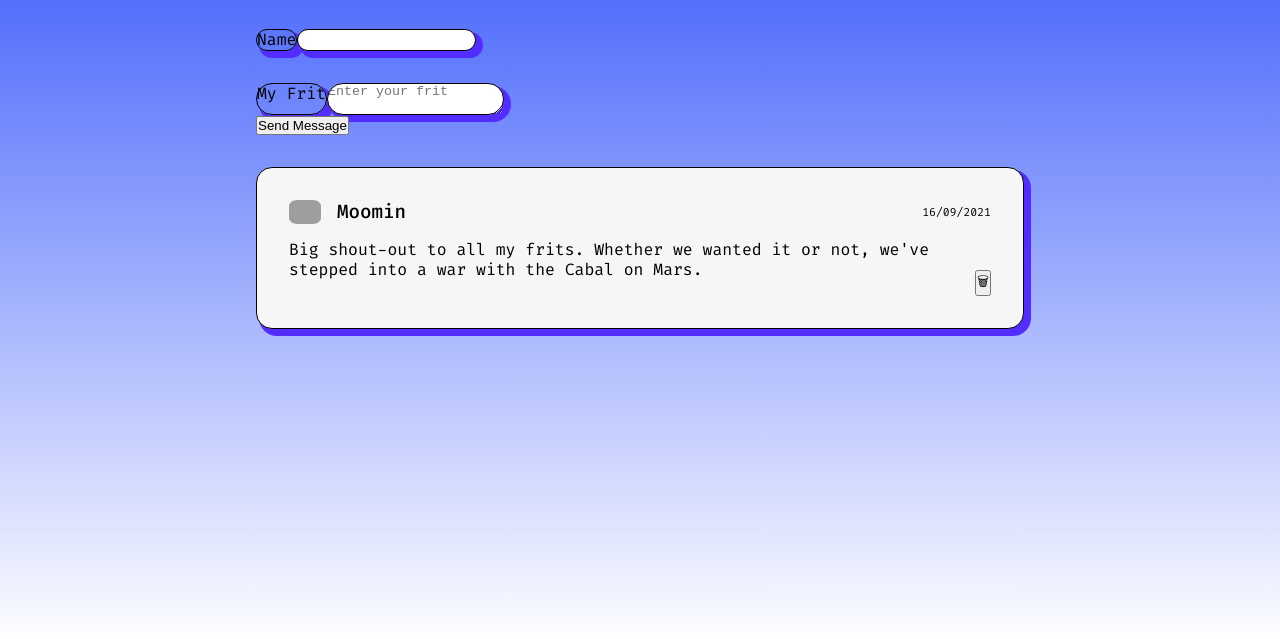
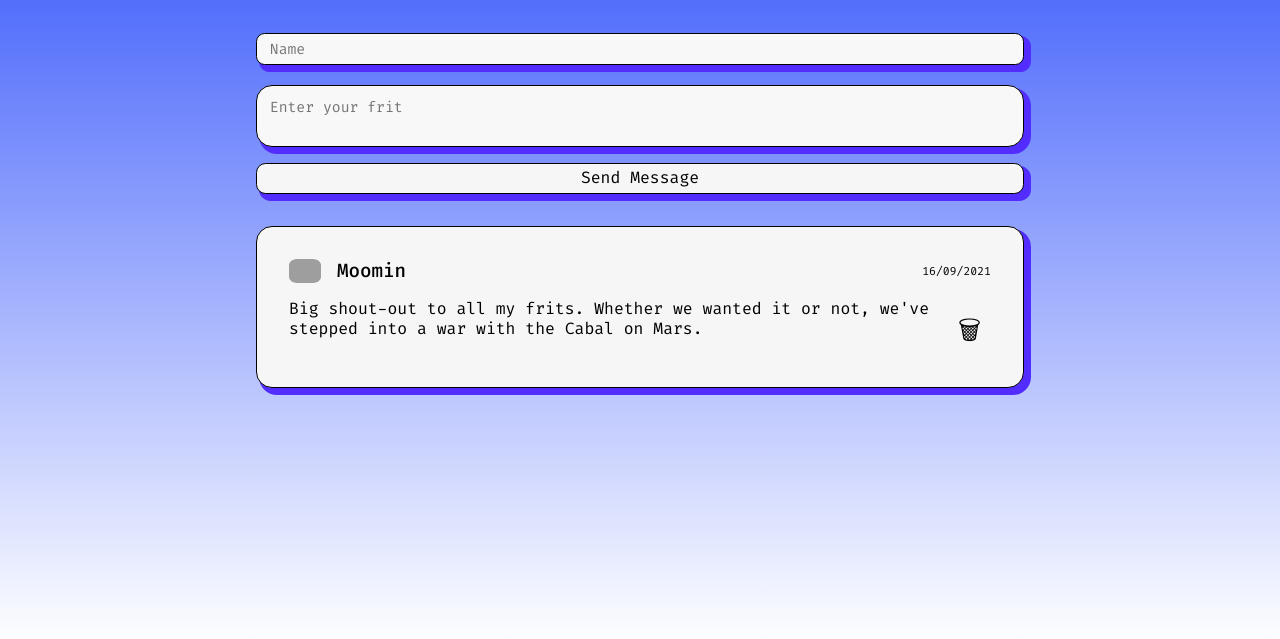
Before and after one commit to fac22/fritter, a website: page index.html in a window 1280 px wide. Shown: the part 75-714 px from the top of the page. Drawn offline with Linux system fonts and the light colour scheme; grey boxes are pictures that could not be loaded.

Commit message:
more css :(

```diff
--- a/index.html
+++ b/index.html
@@ -18,7 +18,7 @@
 
 <body class="flex flex--column">
   <header class="flex flex--row flex--justify-center margin-top-2rem">
-    <img width="80px" height="40px" src="./public/fritter-logo.png" alt="">
+    <img width="80px" height="40px" src="./public/fritter-logo.png" alt="" class="waffle">
     <h1>Fritter</h1>
     <!-- <h2>Fritter your life away</h2> -->
   </header>
@@ -26,12 +26,12 @@
     <section class="write-frits">
       <form method="POST">
         <div class="flex flex--row ">
-          <label id="name" class="border ">Name</label>
-          <input id="name" type="text" name="name" class="border " />
+          <label id="name" class="hidden" for="name">Name</label>
+          <input id="name" type="text" name="name" class="border " placeholder="Name" />
         </div>
 
-        <div class="flex flex--row margin-top-2rem">
-          <label id="message1" class="border ">My Frit</label>
+        <div class="flex flex--row ">
+          <label id="message1" class="hidden " for="message">My Frit</label>
 
           <textarea id="message" class="border " type="text" maxlength="100" name="message"
             placeholder="Enter your frit" required title="Please enter your name 🙂"
@@ -39,7 +39,7 @@
             oninput="this.setCustomValidity('')"></textarea>
         </div>
 
-        <button>Send Message</button>
+        <button class="box__button">Send Message</button>
       </form>
     </section>
 
@@ -63,7 +63,8 @@
             stepped into a war with the Cabal on Mars.
           </p>
           <form action="/deletefrit" method="POST" class="flex--align-self-end">
-            <button name="deleteButton" value="${frit.time}">🗑</button>
+            <button name="deleteButton" value="${frit.time}" aria-label="Delete Frit"
+              class="dustbin box__button">🗑</button>
           </form>
         </div>
       </article>
--- a/public/styles.css
+++ b/public/styles.css
@@ -11,6 +11,7 @@
   --yellow: rgb(255, 255, 206);
   --purple: rgb(69, 0, 197);
   --green: rgb(0, 255, 0);
+  --white: rgb(246, 246, 246);
 }
 
 @font-face {
@@ -118,7 +119,7 @@ section {
 }
 
 .background--grey {
-  background-color: rgb(246, 246, 246);
+  background-color: var(--white);
 }
 
 img {
@@ -129,3 +130,87 @@ img {
 
 .write-frits {
 }
+
+.hidden {
+  display: none;
+}
+
+input[type='text'] {
+  height: 2rem;
+  font-size: 0.9rem;
+  font-family: 'Fira Code Regular';
+  background-color: rgb(248, 248, 248);
+  padding: 5px;
+  border: thin black solid;
+  border-radius: 0.6em;
+  margin-top: 0.25rem;
+  margin-bottom: 1rem;
+  display: inline-block;
+  clear: both;
+  width: 100%;
+  padding: 0.8rem;
+}
+
+textarea {
+  font-size: 0.9rem;
+  font-family: 'Fira Code Regular';
+  background-color: rgb(248, 248, 248);
+  padding: 0.8rem;
+  border: thin black solid;
+  border-radius: 0.6em;
+  margin-bottom: 1rem;
+  margin-top: 0.25rem;
+  width: 100%;
+  resize: none;
+}
+
+button {
+  background-color: var(--white);
+  font-size: 1rem;
+  font-family: 'Fira Code Regular';
+  margin: 0;
+  padding: 0.3rem;
+  border-style: solid;
+  border-radius: 0.6em;
+  border-width: 0.1rem;
+  border-color: black;
+  box-shadow: 5px 5px 0px 2px #532dff;
+  width: 100%;
+}
+
+.dustbin {
+  box-shadow: none;
+  font-size: 1.6rem;
+  padding: 0 10px 0 10px;
+  border: none;
+}
+
+.box__button {
+  display: block;
+}
+
+.box__button:link {
+  text-decoration: none;
+  color: black;
+  cursor: pointer;
+}
+
+.box__button:visited {
+  text-decoration: none;
+  color: black;
+}
+
+.box__button:hover {
+  background-color: rgb(1, 255, 136);
+  cursor: pointer;
+}
+
+.box__button:active {
+  background-color: ivory;
+  transform: translateX(0.3rem) translateY(0.3rem);
+  box-shadow: 0 0;
+}
+
+.waffle:hover {
+  transform: rotate(50deg);
+}
```
